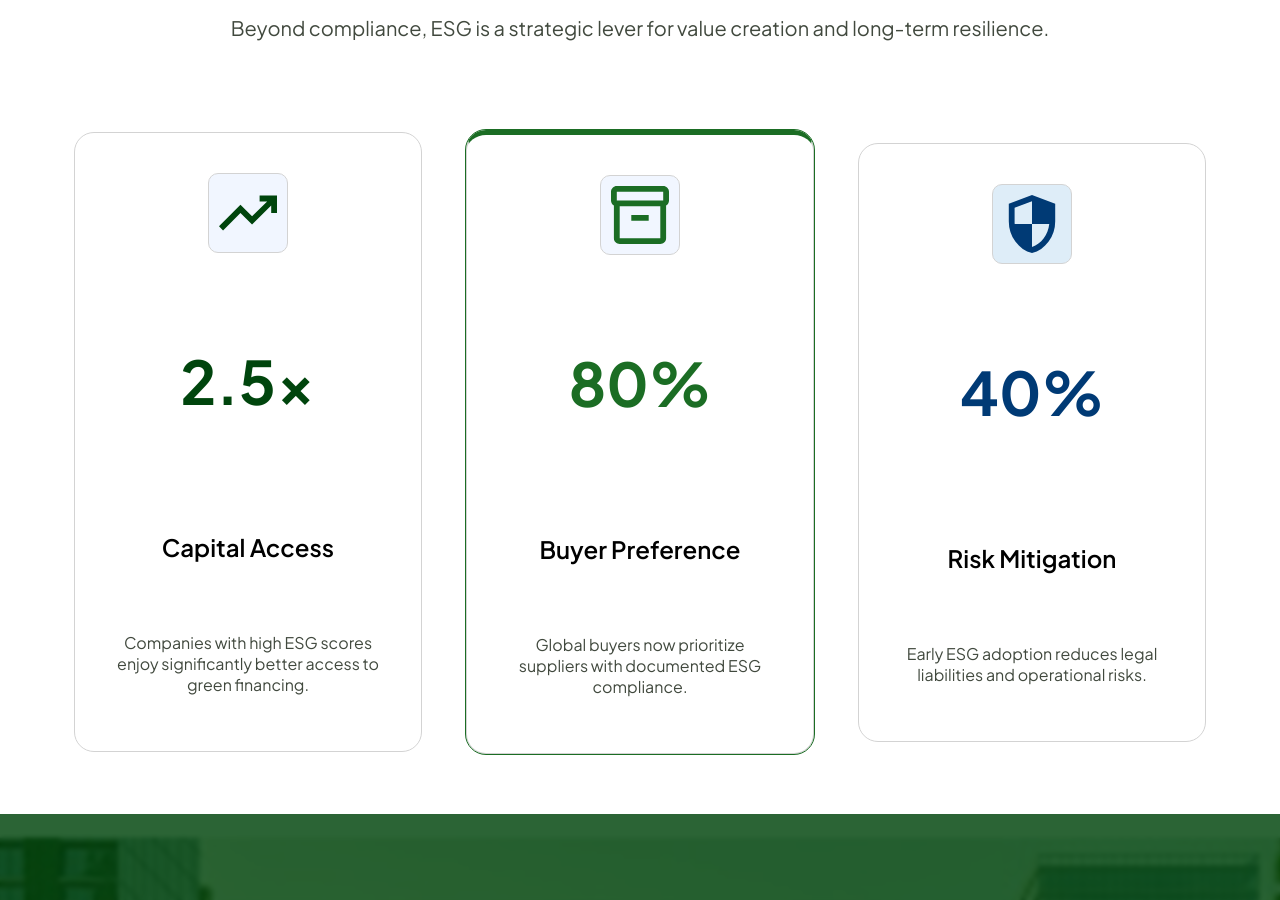
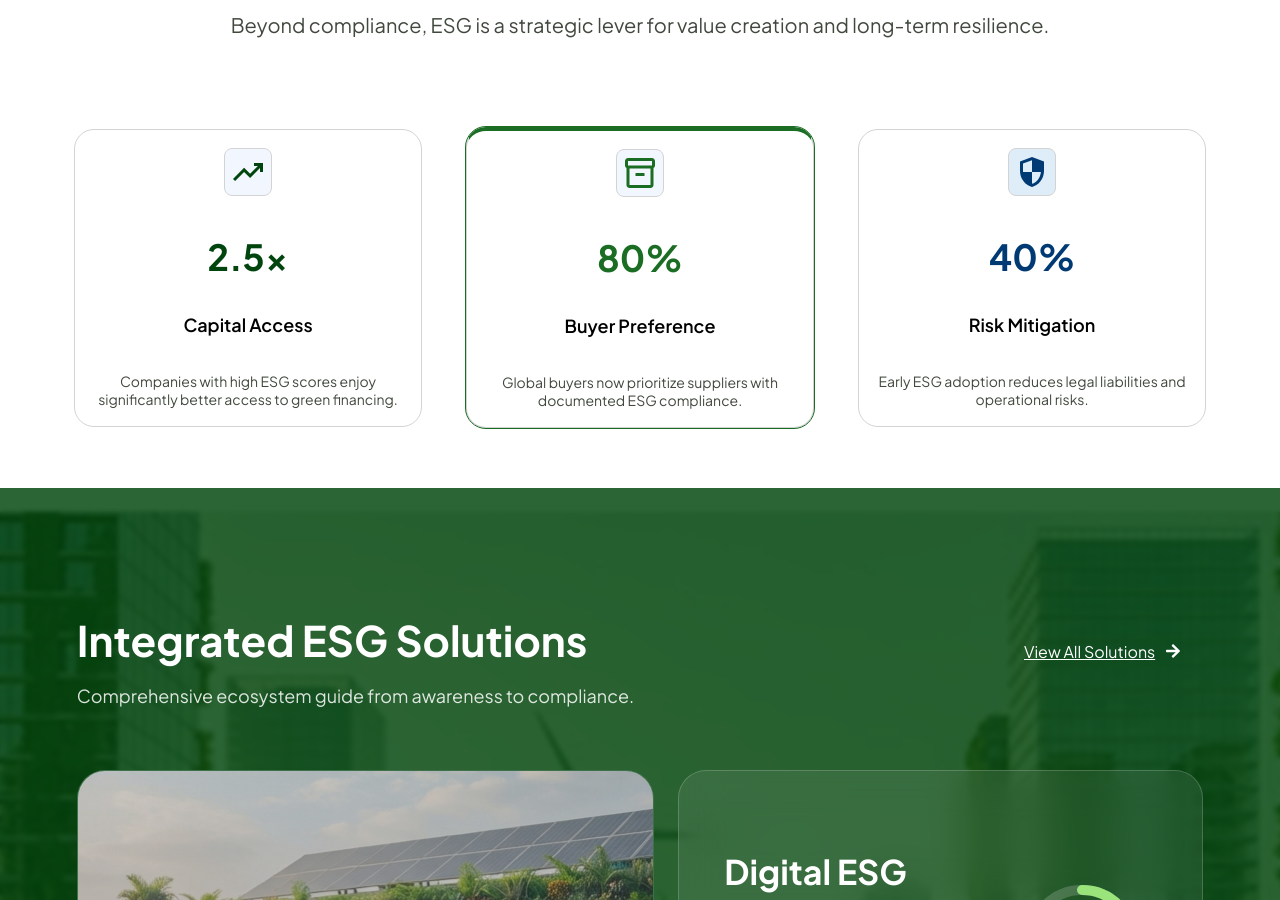
Before and after one commit to eKalakaar-India/India-esg-alliance, a React (Vite) app in the folder client/: page /home in a window 1280 px wide. Shown: the part 1900-2800 px from the top of the page. Built offline with nearby package versions, Linux system fonts and the light colour scheme.

Commit message:
landing pages change

```diff
--- a/client/src/components/Landing Components/AllianceDirectory.jsx
+++ b/client/src/components/Landing Components/AllianceDirectory.jsx
@@ -226,7 +226,7 @@ const AllianceDirectory = () => {
           </div>
 
           <div className="training-list">
-            {topThreeTrainings.map((event) => {
+            {topThreeTrainings.map((event, idx) => {
               const isRange = event.day.includes("-");
               return (
                 <div
@@ -251,6 +251,7 @@ const AllianceDirectory = () => {
                     <p>{event.subtitle}</p>
                   </div>
 
+                  {idx === 0 && (
                     <button
                       className="register-btn"
                       onClick={() =>
@@ -263,6 +264,7 @@ const AllianceDirectory = () => {
                     >
                       Register
                     </button>
+                  )}
                 </div>
               );
             })}
--- a/client/src/components/Landing Components/WhyESG.jsx
+++ b/client/src/components/Landing Components/WhyESG.jsx
@@ -20,110 +20,124 @@ const WhyESG = () => {
           long-term resilience.
         </p>
       </div>
+
       <div className="about-card-section">
+        {/* Card 1 */}
         <div
           className="about-card"
           data-aos="zoom-in"
           data-aos-delay="100"
           data-aos-duration="800"
+          style={{ padding: "18px 16px" }}
         >
           <img
             src={arrow}
             alt="icon"
-            width={80}
-            height={80}
+            width={48}
+            height={48}
             style={{
               backgroundColor: "#f1f6ff",
-              padding: "10px",
+              padding: "8px",
               border: "1px solid #d3d3d3",
-              borderRadius: "10px",
+              borderRadius: "8px",
             }}
           />
           <p
             style={{
-              fontSize: "60px",
+              fontSize: "36px",
               fontWeight: "bold",
               color: "#00450D",
+              margin: "8px 0 4px",
             }}
           >
             2.5x
           </p>
-          <p style={{ fontSize: "24px", fontWeight: "600" }}>Capital Access</p>
-          <p style={{ fontSize: "16px", color: "#41493E" }}>
+          <p style={{ fontSize: "18px", fontWeight: "600", margin: "0 0 6px" }}>
+            Capital Access
+          </p>
+          <p style={{ fontSize: "14px", color: "#41493E", margin: 0 }}>
             Companies with high ESG scores enjoy significantly better access to
             green financing.
           </p>
         </div>
 
+        {/* Card 2 */}
         <div
           className="about-card"
           data-aos="zoom-in"
           data-aos-delay="200"
           data-aos-duration="800"
           style={{
+            padding: "18px 16px",
             outline: "1px solid #1B6D24",
-            borderTop: "5px solid #1B6D24",
+            borderTop: "4px solid #1B6D24",
           }}
         >
           <img
             src={container}
             alt="icon"
-            width={80}
-            height={80}
+            width={48}
+            height={48}
             style={{
               backgroundColor: "#f1f6ff",
-              padding: "10px",
+              padding: "8px",
               border: "1px solid #d3d3d3",
-              borderRadius: "10px",
+              borderRadius: "8px",
             }}
           />
           <p
             style={{
-              fontSize: "60px",
+              fontSize: "36px",
               fontWeight: "bold",
               color: "#1B6D24",
+              margin: "8px 0 4px",
             }}
           >
             80%
           </p>
-          <p style={{ fontSize: "24px", fontWeight: "600" }}>
+          <p style={{ fontSize: "18px", fontWeight: "600", margin: "0 0 6px" }}>
             Buyer Preference
           </p>
-          <p style={{ fontSize: "16px", color: "#41493E" }}>
+          <p style={{ fontSize: "14px", color: "#41493E", margin: 0 }}>
             Global buyers now prioritize suppliers with documented ESG
             compliance.
           </p>
         </div>
 
+        {/* Card 3 */}
         <div
           className="about-card"
           data-aos="zoom-in"
           data-aos-delay="300"
           data-aos-duration="800"
+          style={{ padding: "18px 16px" }}
         >
           <img
             src={shield}
             alt="icon"
-            width={80}
-            height={80}
+            width={48}
+            height={48}
             style={{
               backgroundColor: "#deedf8",
-              padding: "10px",
+              padding: "8px",
               border: "1px solid #d3d3d3",
-              borderRadius: "10px",
+              borderRadius: "8px",
             }}
           />
           <p
             style={{
-              fontSize: "60px",
+              fontSize: "36px",
               fontWeight: "bold",
               color: "#003A75",
+              margin: "8px 0 4px",
             }}
           >
             40%
           </p>
-          <p style={{ fontSize: "24px", fontWeight: "600" }}>Risk Mitigation</p>
-          <p style={{ fontSize: "16px", color: "#41493E" }}>
+          <p style={{ fontSize: "18px", fontWeight: "600", margin: "0 0 6px" }}>
+            Risk Mitigation
+          </p>
+          <p style={{ fontSize: "14px", color: "#41493E", margin: 0 }}>
             Early ESG adoption reduces legal liabilities and operational risks.
           </p>
         </div>
--- a/client/src/index.css
+++ b/client/src/index.css
@@ -1,11 +1,29 @@
-html{
-    margin:0;
-    padding:0;
+html {
+  margin: 0;
+  padding: 0;
 }
-body{
-    margin:0px;
+body {
+  margin: 0px;
 }
 
-*{
-    box-sizing: border-box;
+* {
+  box-sizing: border-box;
 }
+
+html,
+body,
+#root,
+.App {
+  width: 100%;
+  max-width: 100vw;
+  overflow-x: hidden !important;
+  margin: 0;
+  padding: 0;
+  box-sizing: border-box;
+}
+
+*,
+*::before,
+*::after {
+  box-sizing: border-box;
+}
```
Also changed, not shown: client/src/components/Landing Components/Navbar.css (+154 -0 lines), client/src/components/Landing Components/Navbar.jsx (+56 -7 lines). Lines whose indentation alone changed are shown as unchanged.
